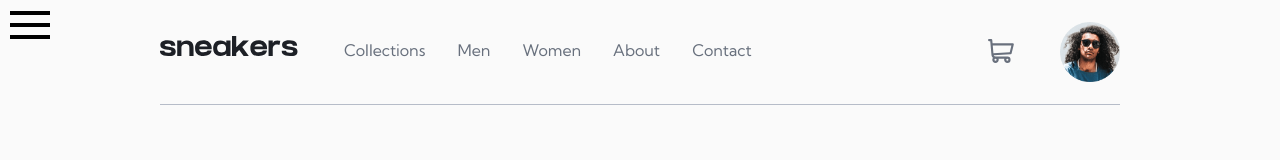
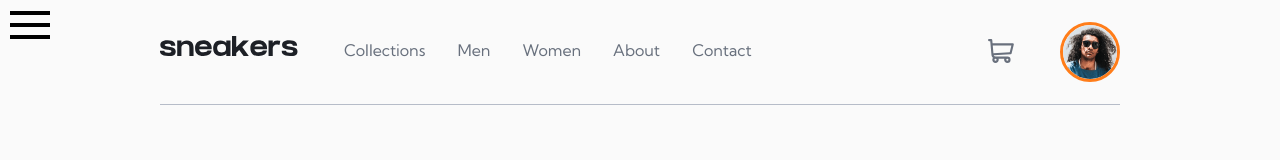
Before and after one commit to akash-starvin/FrontEnd-Mentor, an Angular app: page /e-commerce-product-page in a window 1280 px wide. In both pictures the pointer is over the picture 1090 px from the left and 52 px from the top of the page. Shown: the top 160 px of the page. Built offline with nearby package versions, Linux system fonts and the light colour scheme.

Commit message:
E-commerce: Added hover state for profile pic

```diff
--- a/src/app/e-commerce-product-page/components/header/header.component.html
+++ b/src/app/e-commerce-product-page/components/header/header.component.html
@@ -31,7 +31,7 @@
     <img
       src="../../../../assets/e-commerce-product-page/images/avatar.png"
       alt="profile"
-      class="img-profile"
+      class="cursor-pointer img-profile"
     />
   </div>
 </div>
--- a/src/app/e-commerce-product-page/components/header/header.component.scss
+++ b/src/app/e-commerce-product-page/components/header/header.component.scss
@@ -1,5 +1,9 @@
 @use "../../../../assets/sass/common.scss";
 @use "../../../../assets/e-commerce-product-page/sass/variables.scss";
+
+*{
+  box-sizing: border-box;
+}
 
 .header-container {
   padding: 20px;
@@ -16,6 +20,11 @@
 .img-profile {
   height: 25px;
   margin-left: 20px;
+
+  &:hover{
+    border-radius: 50%;
+    border: 3px solid variables.$orange;
+  }
 }
 
 .menu-wrapper {
```
